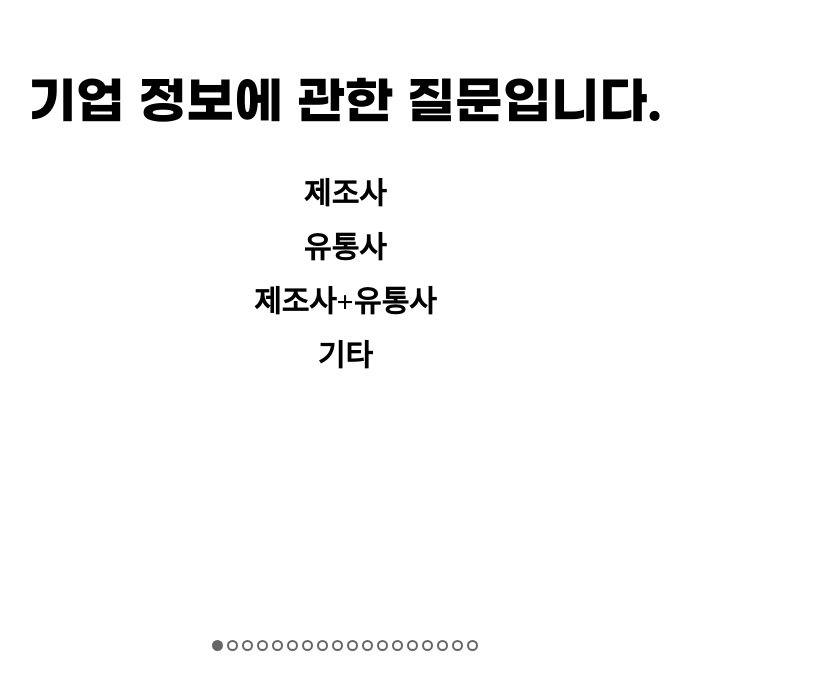
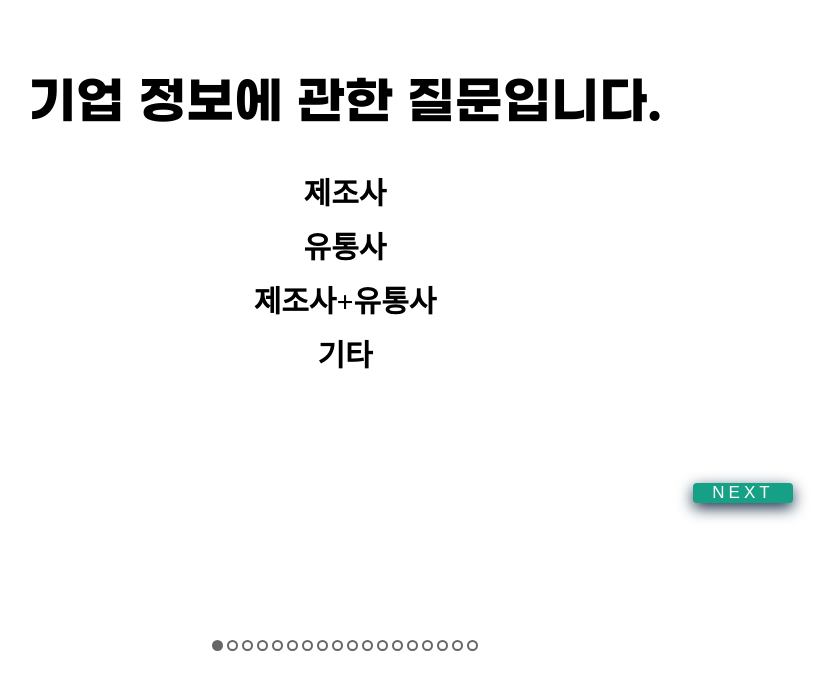
Before and after one commit to kyoowon/SurveyForm-SellerVision, a plain HTML site: page template/page.html in a window 1280 px wide. Shown: the part 125-800 px from the top of the page, without its empty margins (295-1130 px from the left). Drawn offline with Linux system fonts and the light colour scheme; a web font is replaced by a local one.

Commit message:
add next button

```diff
--- a/template/page.html
+++ b/template/page.html
@@ -6,7 +6,6 @@
   <title>셀러비전</title>
   <link rel="stylesheet" href="pagestyle.css" type="text/css">
   <link rel="stylesheet/sass" type="text/css" href="pagestyles.sass" />
-  <script src="page.js"></script>
 </head>
 
 <body>
@@ -43,6 +42,7 @@
               </div>
             </div>
           </div>
+          <button class="next"><label for="pos2" style="cursor: pointer;">next</label></button>
         </div>
       </li>
       <li>
@@ -59,6 +59,7 @@
               </div>
             </div>
           </div>
+          <button class="next"><label for="pos3" style="cursor: pointer;">next</label></button>
         </div>
       </li>
       <li>
@@ -76,6 +77,7 @@
               </div>
             </div>
           </div>
+          <button class="next"><label for="pos4" style="cursor: pointer;">next</label></button>
         </div>
       </li>
       <li>
@@ -88,6 +90,7 @@
               </div>
             </div>
           </div>
+          <button class="next"><label for="pos5" style="cursor: pointer;">next</label></button>
         </div>
       </li>
       <li>
@@ -101,6 +104,7 @@
               </div>
             </div>
           </div>
+          <button class="next"><label for="pos6" style="cursor: pointer;">next</label></button>
         </div>
       </li>
       <li>
@@ -114,6 +118,7 @@
               </div>
             </div>
           </div>
+          <button class="next"><label for="pos7" style="cursor: pointer;">next</label></button>
         </div>
       </li>
       <li>
@@ -127,6 +132,7 @@
               </div>
             </div>
           </div>
+          <button class="next"><label for="pos8" style="cursor: pointer;">next</label></button>
         </div>
       </li>
       <li>
@@ -140,6 +146,7 @@
               </div>
             </div>
           </div>
+          <button class="next"><label for="pos9" style="cursor: pointer;">next</label></button>
         </div>
       </li>
       <li>
@@ -153,6 +160,7 @@
               </div>
             </div>
           </div>
+          <button class="next"><label for="pos10" style="cursor: pointer;">next</label></button>
         </div>
       </li>
       <li>
@@ -166,6 +174,7 @@
               </div>
             </div>
           </div>
+          <button class="next"><label for="pos11" style="cursor: pointer;">next</label></button>
         </div>
       </li>
       <li>
@@ -182,6 +191,7 @@
               </div>
             </div>
           </div>
+          <button class="next"><label for="pos12" style="cursor: pointer;">next</label></button>
         </div>
       </li>
       <li>
@@ -197,6 +207,7 @@
               </div>
             </div>
           </div>
+          <button class="next"><label for="pos13" style="cursor: pointer;">next</label></button>
         </div>
       </li>
       <li>
@@ -213,6 +224,7 @@
               </div>
             </div>
           </div>
+          <button class="next"><label for="pos14" style="cursor: pointer;">next</label></button>
         </div>
       </li>
       <li>
@@ -229,6 +241,7 @@
               </div>
             </div>
           </div>
+          <button class="next"><label for="pos15" style="cursor: pointer;">next</label></button>
         </div>
       </li>
       <li>
@@ -242,6 +255,7 @@
               </div>
             </div>
           </div>
+          <button class="next"><label for="pos16" style="cursor: pointer;">next</label></button>
         </div>
       </li>
       <li>
@@ -255,6 +269,7 @@
               </div>
             </div>
           </div>
+          <button class="next"><label for="pos17" style="cursor: pointer;">next</label></button>
         </div>
       </li>
       <li>
@@ -267,6 +282,7 @@
               </div>
             </div>
           </div>
+          <button class="next"><label for="pos18" style="cursor: pointer;">next</label></button>
         </div>
       </li>
       <li>
--- a/template/pagestyle.css
+++ b/template/pagestyle.css
@@ -299,6 +299,40 @@ ul,li{
 
 
 
+.next {
+  text-align: center;
+  text-transform: uppercase;
+  font-size: 17px;
+  letter-spacing: 4px;
+  position: relative;
+  background-color: #16a085;
+  border: none;
+  color: #fff;
+  width: 100px;
+  height: 20px;
+  transition-duration: 0.4s;
+  overflow: hidden;
+  box-shadow: 0 5px 15px #193047;
+  border-radius: 4px;
+  float: right;
+}
+
+.next:hover {
+  background: #fff;
+  box-shadow: 0px 2px 10px 5px #1abc9c;
+  color: #000;
+}
+
+.next:active:after {
+  padding: 0;
+  margin: 0;
+  opacity: 1;
+  transition: 0s
+}
+
+.next:focus { outline:0; }
+
+
 /* 슬라이드 조작 */
 #pos1:checked ~ ul{margin-left:0;}
 #pos2:checked ~ ul{margin-left:-100%;}
```
Also changed, not shown: template/page.js (added).
